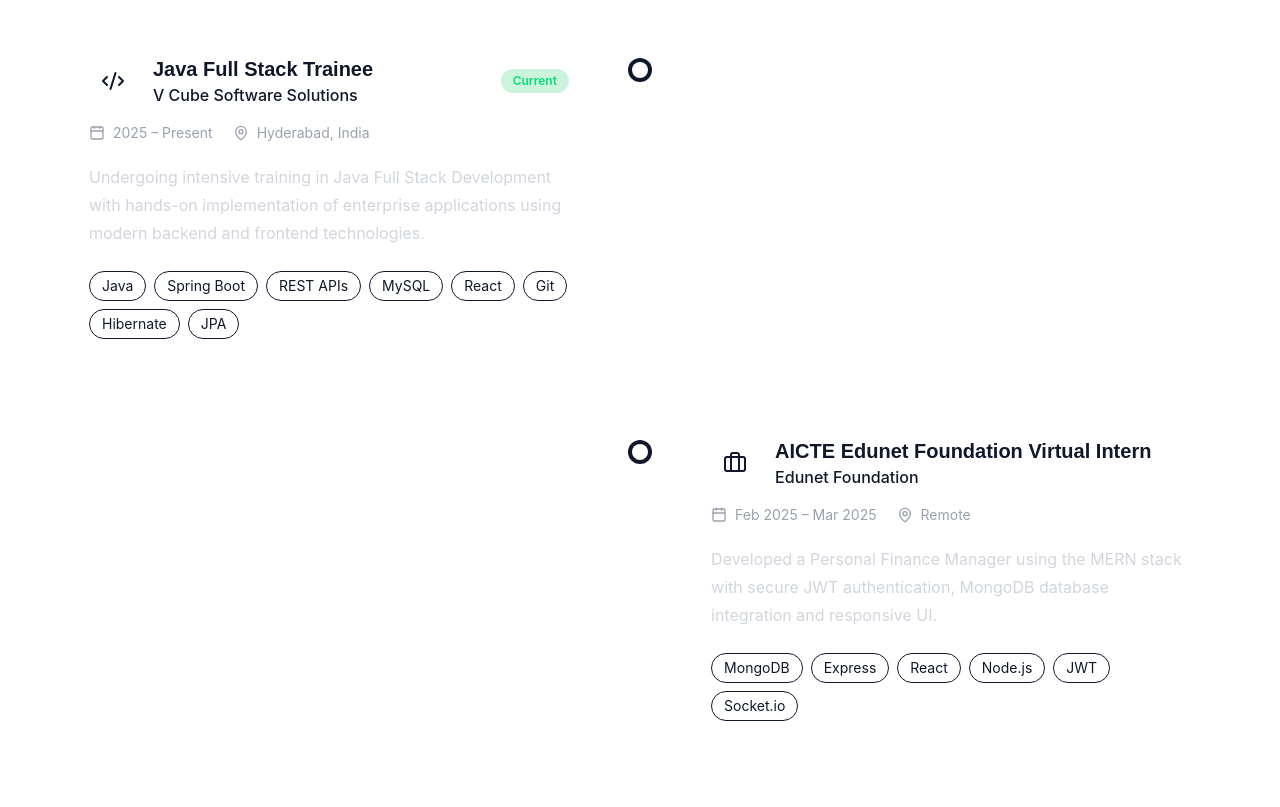
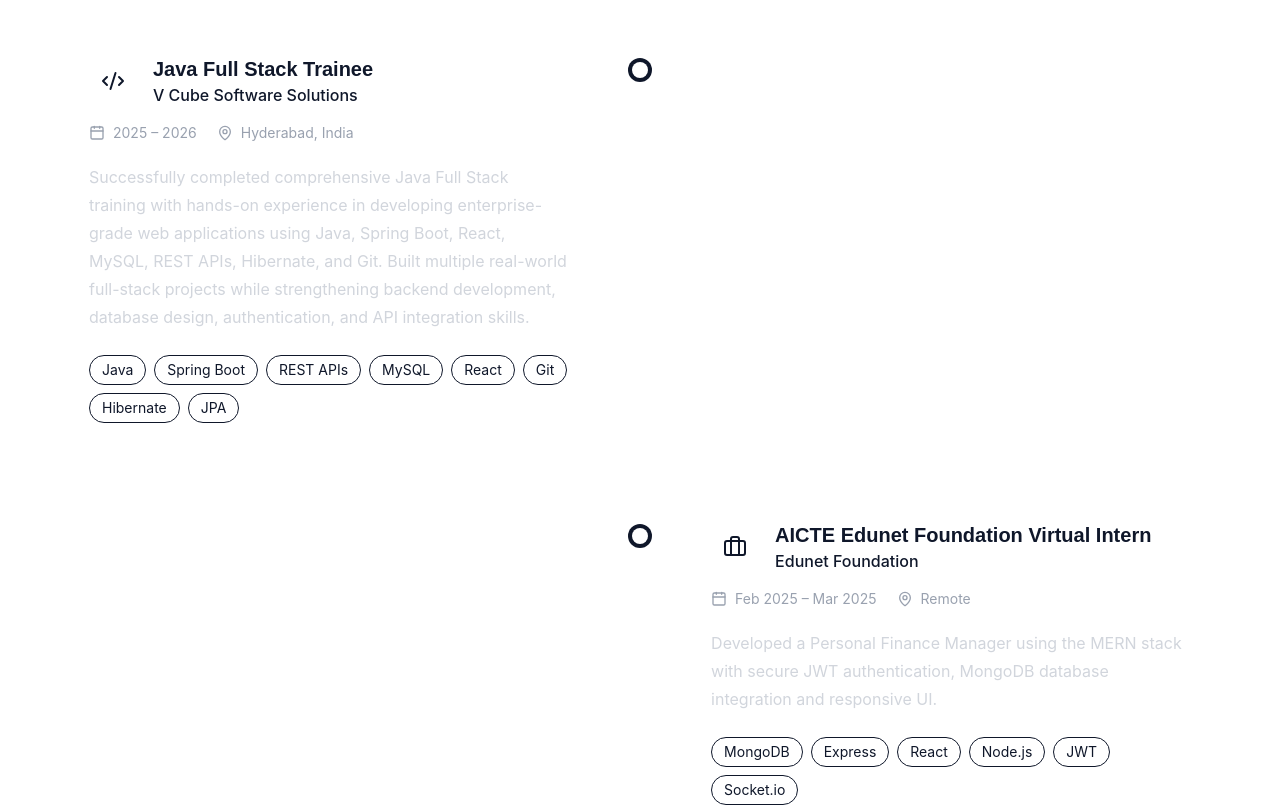
Before and after one commit to Jahnavi-Avadhuta/portfolio-website, a React (Vite) app: page / in a window 1280 px wide. Shown: the part 5400-6207 px from the top of the page. Built offline with nearby package versions, Linux system fonts and the light colour scheme.

Commit message:
updated achievements and experience

```diff
--- a/src/data/achievements.ts
+++ b/src/data/achievements.ts
@@ -2,32 +2,36 @@
   {
     id: 1,
     title: "7+ Real-world Projects",
-    description: "Developed full-stack, Java and Machine Learning projects.",
-    year: "2025",
+    description:
+      "Built full-stack, AI, Machine Learning, and automation projects using Java, Spring Boot, Python, and MERN.",
+    year: "2026",
     icon: "💻",
     color: "from-blue-500 to-cyan-500",
   },
   {
     id: 2,
     title: "AICTE Internship",
-    description: "Successfully completed MERN Stack Internship.",
+    description:
+      "Successfully completed AICTE Edunet Foundation Virtual Internship and developed a MERN Stack Personal Finance Manager.",
     year: "2025",
     icon: "🏆",
     color: "from-green-500 to-emerald-500",
   },
   {
     id: 3,
-    title: "14+ Certifications",
-    description: "NPTEL, Infosys Springboard, AICTE, IndiaMart and more.",
-    year: "2025",
+    title: "16+ Certifications",
+    description:
+      "Earned certifications from NPTEL, Infosys Springboard, AICTE, IndiaMART, and other leading platforms.",
+    year: "2026",
     icon: "📜",
     color: "from-purple-500 to-pink-500",
   },
   {
     id: 4,
-    title: "Java Full Stack",
-    description: "Currently specializing in Spring Boot and backend development.",
-    year: "Present",
+    title: "Java Full Stack Training",
+    description:
+      "Successfully completed Java Full Stack training with hands-on experience in Spring Boot, React, REST APIs, MySQL, Hibernate, and Git.",
+    year: "2026",
     icon: "☕",
     color: "from-orange-500 to-red-500",
   },
--- a/src/data/experience.ts
+++ b/src/data/experience.ts
@@ -6,10 +6,10 @@
     id: 1,
     role: "Java Full Stack Trainee",
     company: "V Cube Software Solutions",
-    duration: "2025 – Present",
+    duration: "2025 – 2026",
     location: "Hyderabad, India",
     description:
-      "Undergoing intensive training in Java Full Stack Development with hands-on implementation of enterprise applications using modern backend and frontend technologies.",
+      "Successfully completed comprehensive Java Full Stack training with hands-on experience in developing enterprise-grade web applications using Java, Spring Boot, React, MySQL, REST APIs, Hibernate, and Git. Built multiple real-world full-stack projects while strengthening backend development, database design, authentication, and API integration skills.",
     technologies: [
       "Java",
       "Spring Boot",
@@ -21,7 +21,7 @@
       "JPA",
     ],
     icon: Code2,
-    current: true,
+    current: false,
   },
   {
     id: 2,
```
